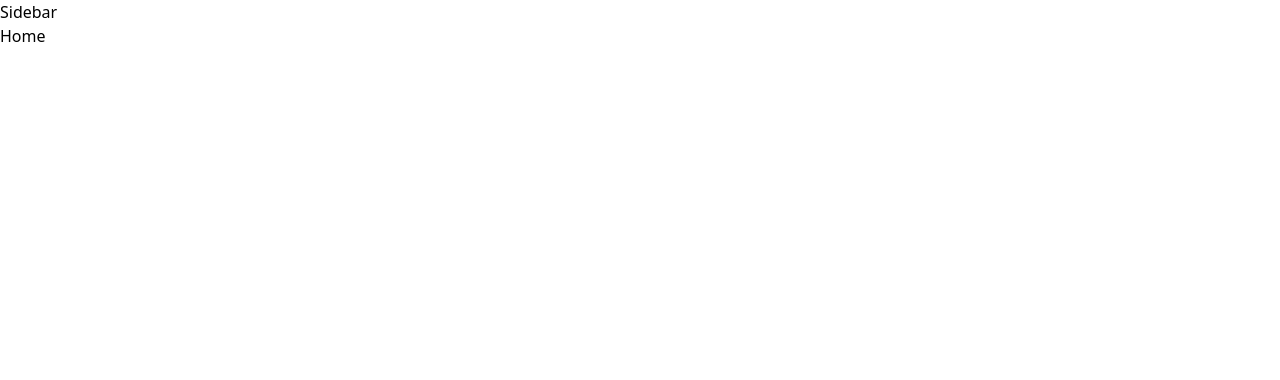
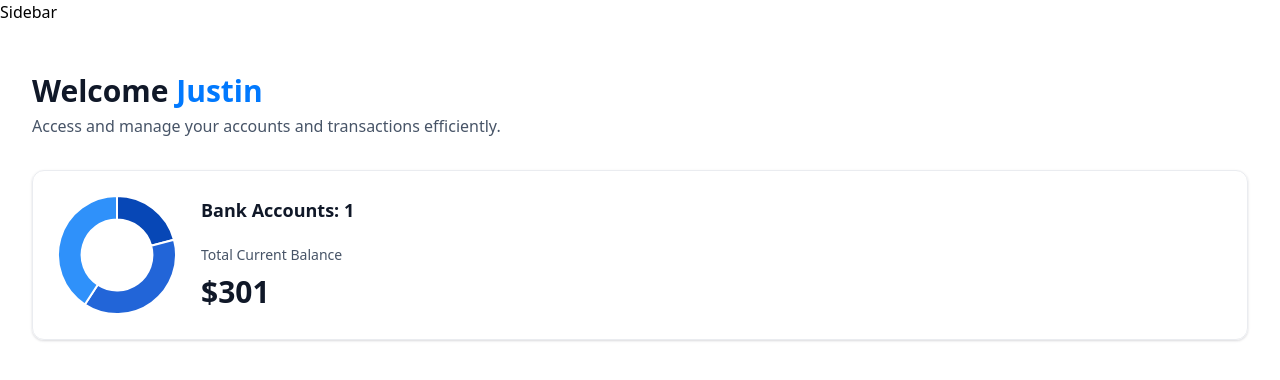
Before and after one commit to justindegaetano/banking-manager, a Next.js app: page / in a window 1280 px wide. Shown: the top 380 px of the page. Built offline with nearby package versions, Linux system fonts and the light colour scheme.

Commit message:
Add Header greeting TotalBalanceBox to Home page

```diff
--- a/app/(root)/page.tsx
+++ b/app/(root)/page.tsx
@@ -1,8 +1,28 @@
-import React from 'react';
+import HeaderBox from "@/components/HeaderBox";
+import TotalBalanceBox from "@/components/ui/TotalBalanceBox";
 
 const Home = () => {
+  const loggedIn = { firstName: 'Justin' };
+
   return (
-    <div>Home</div>
+    <section className='home'>
+      <div className='home-content'>
+        <header className='home-header'>
+          <HeaderBox
+            type='greeting'
+            title='Welcome'
+            user={loggedIn?.firstName || 'guest'}
+            subtext='Access and manage your accounts and transactions efficiently.'
+          />
+
+          <TotalBalanceBox
+            accounts={[]}
+            totalBanks={1}
+            totalCurrentBalance={300.69}
+          />
+        </header>
+      </div>
+    </section>
   )
 }
 
--- /dev/null
+++ b/components/HeaderBox.tsx
@@ -0,0 +1,19 @@
+import React from 'react'
+
+const HeaderBox = ({type = 'title', title, subtext, user }: HeaderBoxProps) => {
+  return (
+    <div className='header-box'>
+        <h1 className='header-box-title'>
+            {title}
+            {type === 'greeting' && (
+                <span className='text-bankGradient'>
+                    &nbsp;{user}
+                </span>
+            )}
+        </h1>
+        <p className='header-box-subtext'>{subtext}</p>
+    </div>
+  )
+}
+
+export default HeaderBox
--- /dev/null
+++ b/components/ui/AnimatedCounter.tsx
@@ -0,0 +1,18 @@
+'use client';
+
+import CountUp from "react-countup";
+
+const AnimatedCounter = ({ amount }: { amount: number }) => {
+  return (
+    <div className="w-full">
+        <CountUp
+            end={amount}
+            decimal=","
+            prefix="$"
+            duration={1.25}
+        />
+    </div>
+  )
+}
+
+export default AnimatedCounter
--- /dev/null
+++ b/components/ui/DoughnutChart.tsx
@@ -0,0 +1,33 @@
+'use client';
+
+import { Chart as ChartJS, ArcElement, Tooltip, Legend } from "chart.js";
+import { Doughnut } from "react-chartjs-2";
+
+ChartJS.register(ArcElement, Tooltip, Legend);
+
+const DoughnutChart = ({ accounts }: DoughnutChartProps) => {
+    const data = {
+        datasets: [
+            {
+                label: 'Banks',
+                data: [1250, 2300, 2450],
+                backgroundColor: ['#0747b6', '#2265d8', '#2f91fa']
+            }
+        ],
+        labels: ['Bank 1', 'Bank 2', 'Bank 3']
+    }
+
+  return <Doughnut
+    data={data}
+    options={{
+        cutout: '60%',
+        plugins: {
+            legend: {
+                display: false
+            }
+        }
+    }}
+  />
+}
+
+export default DoughnutChart
--- /dev/null
+++ b/components/ui/TotalBalanceBox.tsx
@@ -0,0 +1,30 @@
+import React from 'react'
+import AnimatedCounter from './AnimatedCounter'
+import DoughnutChart from './DoughnutChart'
+
+const TotalBalanceBox = ({ accounts = [], totalBanks, totalCurrentBalance }: TotlaBalanceBoxProps) => {
+  return (
+    <section className='total-balance'>
+        <div className='total-balance-chart'>
+            <DoughnutChart accounts={accounts} />
+        </div>
+
+        <div className="flex flex-col gap-6">
+            <h2 className="header-2">
+                Bank Accounts: {totalBanks}
+            </h2>
+            <div className='flex flex-col gap-2'>
+                <p className='total-balance-label'>
+                    Total Current Balance
+                </p>
+
+                <div className="total-balance-amount flex-center gap-2">
+                    <AnimatedCounter amount={totalCurrentBalance} />
+                </div>
+            </div>
+        </div>
+    </section>
+  )
+}
+
+export default TotalBalanceBox
--- a/package.json
+++ b/package.json
@@ -10,11 +10,15 @@
   },
   "dependencies": {
     "@radix-ui/react-slot": "^1.0.2",
+    "chart.js": "^4.4.2",
     "class-variance-authority": "^0.7.0",
     "clsx": "^2.1.1",
     "lucide-react": "^0.378.0",
     "next": "14.2.3",
+    "query-string": "^9.0.0",
     "react": "^18",
+    "react-chartjs-2": "^5.2.0",
+    "react-countup": "^6.5.3",
     "react-dom": "^18",
     "tailwind-merge": "^2.3.0",
     "tailwindcss-animate": "^1.0.7"
```
Also changed, not shown: 1 other file (tests, documents, lock files or other folders).
